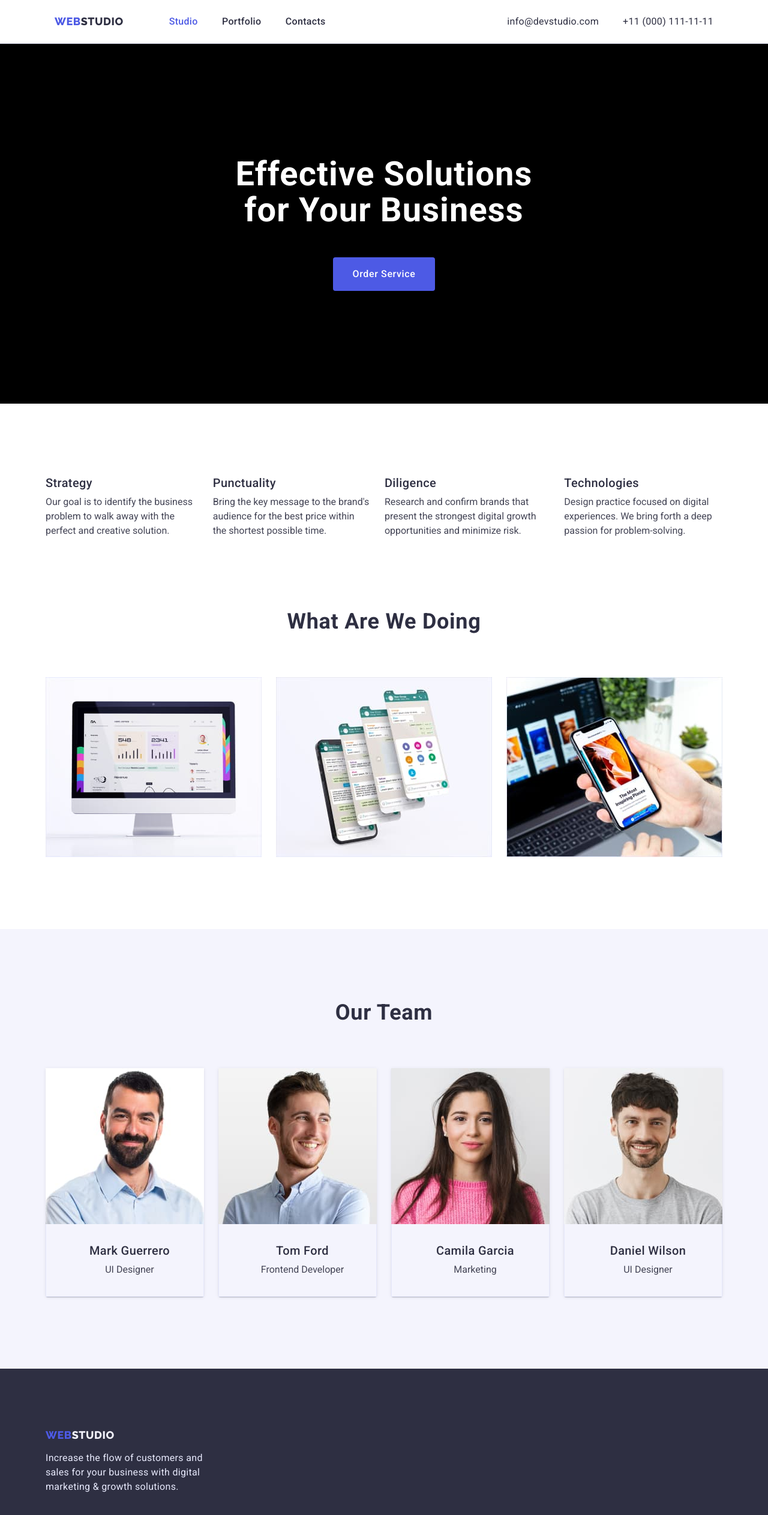
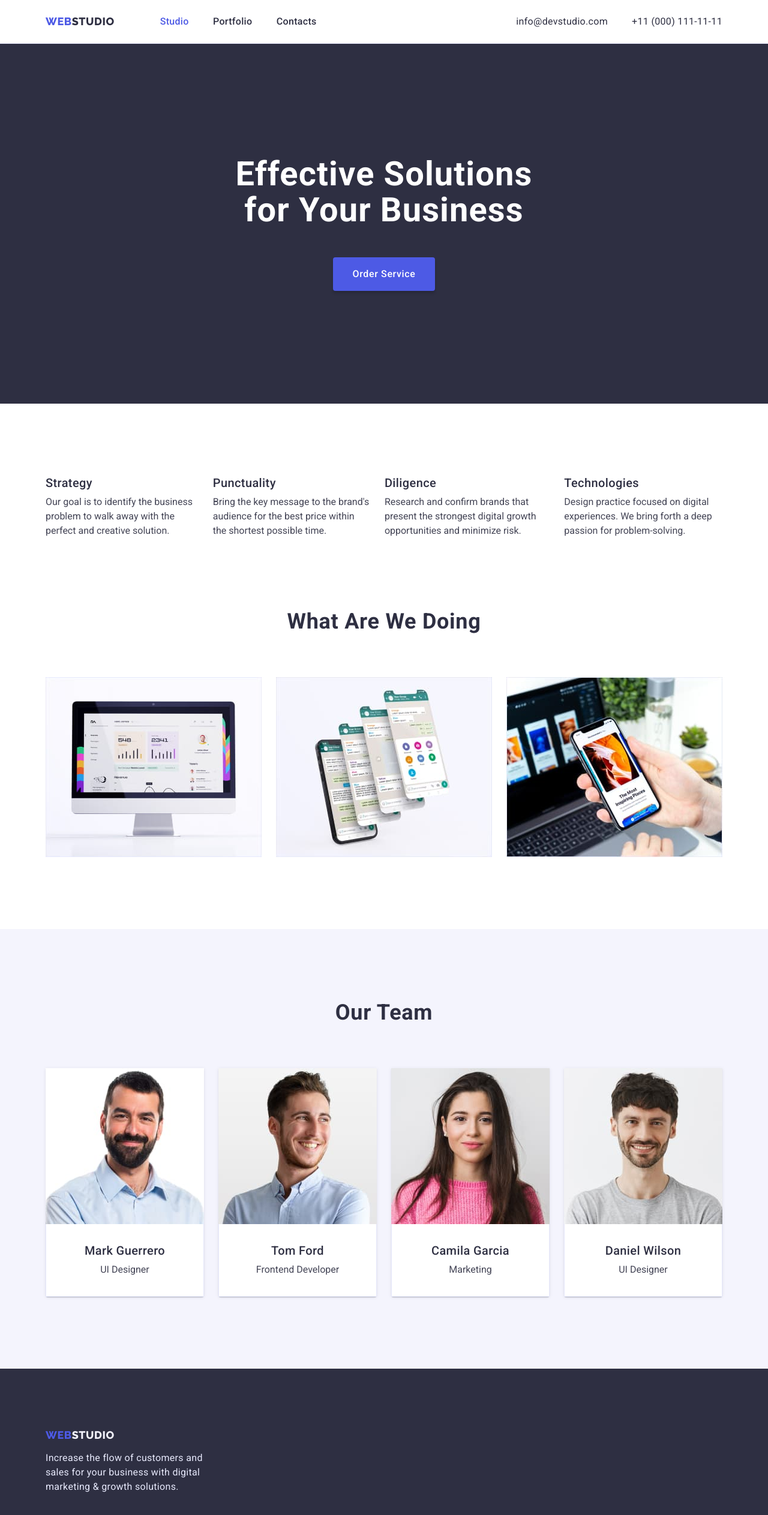
Before and after one commit to Vitalii-Dashivets/goit-markup-hw-03, a plain HTML site: page index.html in a window 1280 px wide. Shown: the whole page at 60% size. Drawn offline with nearby package versions, Linux system fonts and the light colour scheme.

Commit message:
Changes after audit

```diff
--- a/css/styles.css
+++ b/css/styles.css
@@ -22,6 +22,7 @@ html {
   --background-site-color: #e5e5e5;
 
   --card-set-gap: 24px;
+  --card-set-gap-top: 48px;
   /*
 
     */
@@ -76,7 +77,6 @@ img {
   letter-spacing: 0.03em;
   text-transform: uppercase;
   text-decoration: none;
-  margin-left: 15px;
 }
 
 .logo-studio {
@@ -131,7 +131,6 @@ img {
 
 .adress-container {
   display: flex;
-  margin-right: 15px;
   margin-left: auto;
 }
 
@@ -151,6 +150,7 @@ img {
 .hero-section {
   padding-top: 188px;
   padding-bottom: 188px;
+  background-color: var(--navy-blue);
 }
 .hero-title {
   margin-top: 0px;
@@ -281,12 +281,12 @@ img {
   display: flex;
   justify-content: space-between;
   margin-left: calc(-1 * var(--card-set-gap));
-  margin-top: calc(-1 * var(--card-set-gap));
+  margin-top: calc(-1 * var(--card-set-gap-top));
 }
 .card-item {
   margin-left: var(--card-set-gap);
-  margin-top: var(--card-set-gap);
-
+  margin-top: var(--card-set-gap-top);
+  background-color: var(--white);
   flex-basis: calc(100% / 4 - var(--card-set-gap));
   box-shadow: 0px 1px 6px rgba(46, 47, 66, 0.08),
     0px 1px 1px rgba(46, 47, 66, 0.16), 0px 2px 1px rgba(46, 47, 66, 0.08);
@@ -431,18 +431,16 @@ img {
   flex-wrap: wrap;
   justify-content: space-between;
   margin-left: calc(-1 * var(--card-set-gap));
-  margin-top: calc(-1 * var(--card-set-gap));
+  margin-top: calc(-1 * var(--card-set-gap-top));
 }
 .works-list > .item {
   flex-basis: calc(100% / 3 - var(--card-set-gap));
 
   margin-left: var(--card-set-gap);
-  margin-top: var(--card-set-gap);
+  margin-top: var(--card-set-gap-top);
 }
 .card-content {
   border: 1px solid var(--cornflower);
   border-top: hidden;
-  padding-top: 32px;
-  padding-left: 16px;
-  padding-bottom: 32px;
+  padding: 32px 16px;
 }
--- a/index.html
+++ b/index.html
@@ -61,7 +61,7 @@
     </header>
     <main>
       <!--Section 1-->
-      <section class="hero-section" style="background-color: #000000">
+      <section class="hero-section">
         <div class="container hero-container">
           <h1 class="hero-title">Effective Solutions for Your Business</h1>
           <button type="button" class="hero-button">Order Service</button>
```
